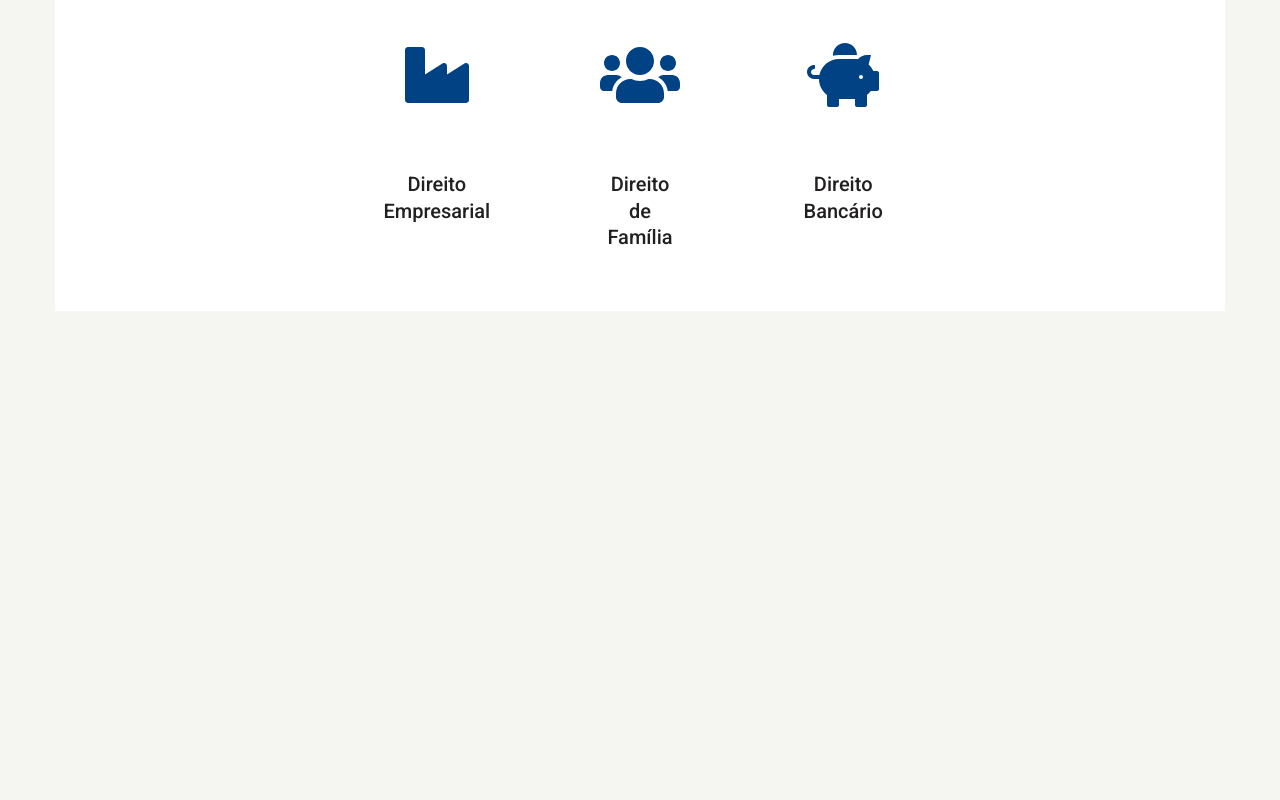
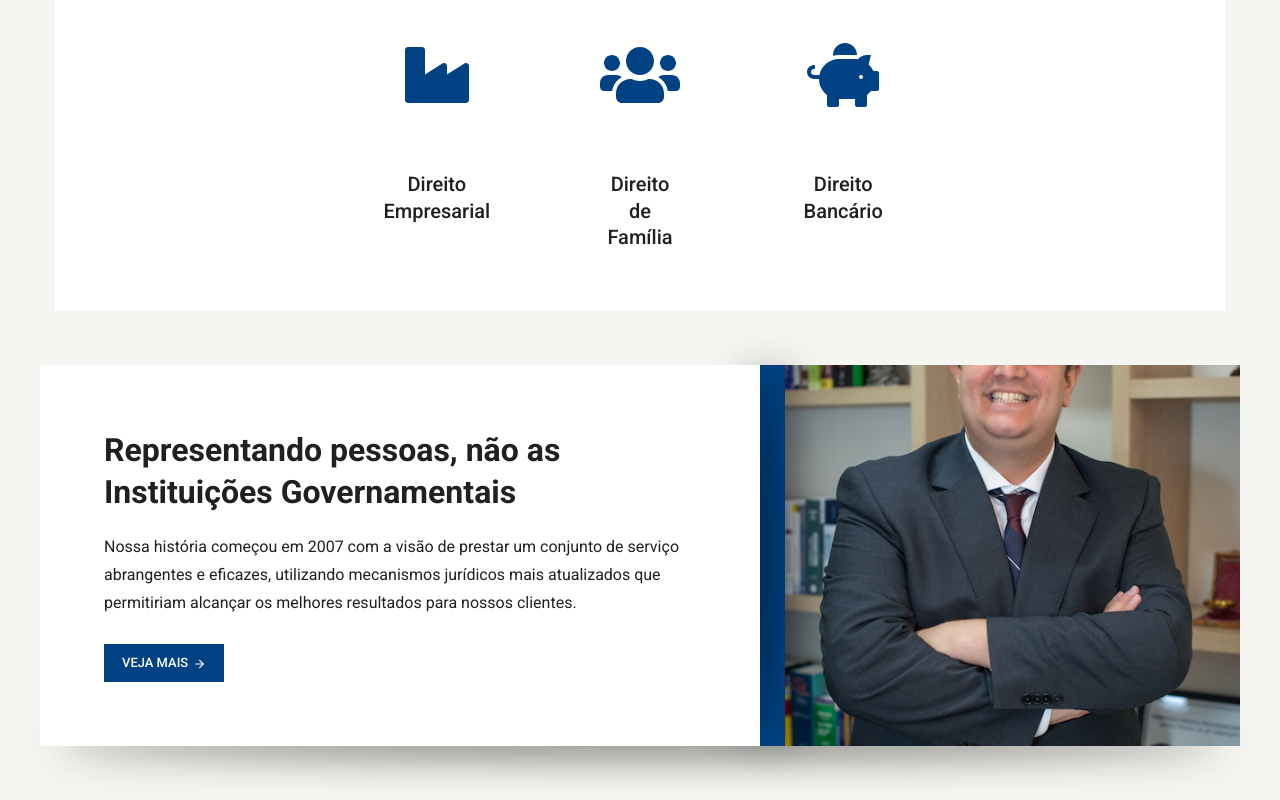
Before and after one commit to rafaelhirooka/advferraz, a Next.js app: page / in a window 1280 px wide. Shown: the part 1386-2186 px from the top of the page. Before the commit the page ends 1721 px from the top, so only its background shows below. Built offline with nearby package versions, Linux system fonts and the light colour scheme.

Commit message:
card white on home page

```diff
--- a/components/CardWhite/CardWhite.module.css
+++ b/components/CardWhite/CardWhite.module.css
@@ -102,7 +102,7 @@
   content: "";
   position: absolute;
   z-index: -1;
-  background: transparent;
+  background: transparent !important;
   box-shadow: 0 0 40px 5px rgba(0,0,0,0.8);
   border-radius: 60%;
   -webkit-transform: translateZ(0);
@@ -122,6 +122,17 @@
 
     visibility: visible;
   }
+}
+
+.cardContent:after {
+  content: "";
+  position: absolute;
+  top: 0;
+  left: 0;
+  width: 100%;
+  height: 100%;
+  background: #ffffff;
+  z-index: 1;
 }
 
 .cardBody {
--- a/components/CardWhite/index.js
+++ b/components/CardWhite/index.js
@@ -1,4 +1,4 @@
-import styles from 'CardWhite.module.css';
+import styles from './CardWhite.module.css';
 
 export default function CardWhite({title, description, image, button: Button}) {
   return (
--- a/components/Paper/Paper.module.css
+++ b/components/Paper/Paper.module.css
@@ -12,6 +12,21 @@
     top: 0px;
     margin-top: 0px;
   }
+}
+
+.paper::before {
+  content: "";
+  position: absolute;
+  z-index: -1;
+  box-shadow: rgba(0, 0, 0, 0.8) 0px 0px 40px 5px;
+  transform: translateZ(0px);
+  background: transparent;
+  border-radius: 60%;
+
+  height: 0.63rem;
+  left: 2%;
+  width: 96%;
+  bottom: 0px;
 }
 
 .paperHeader {
--- a/pages/home/index.js
+++ b/pages/home/index.js
@@ -1,5 +1,6 @@
 import styles from './Home.module.css';
 import CardBlack from '../../components/CardBlack';
+import CardWhite from '../../components/CardWhite';
 import Button from '../../components/Button';
 import Paper from '../../components/Paper';
 import Grid from '../../components/Grid';
@@ -33,9 +34,6 @@ export default function Home() {
       </section>
 
       <section className={styles.homeSection}>
-        {/* <div style={{textAlign: "center"}}>
-          <h3 className={styles.sectionTitle}>Áreas de atuação</h3>
-        </div> */}
         <div className={styles.sectionContent}>
           <Paper title="Áreas de atuação">
             <Grid>
@@ -87,6 +85,15 @@ export default function Home() {
           </Paper>
         </div>
       </section>
+
+      <section className={styles.firstSection}>
+        <CardWhite
+        title="Representando pessoas, não as Instituições Governamentais"
+        description="Nossa história começou em 2007 com a visão de prestar um conjunto de serviço abrangentes e eficazes, utilizando mecanismos jurídicos mais atualizados que permitiriam alcançar os melhores resultados para nossos clientes."
+        image="./gustavo-oliveira-ferraz.jpg"
+        button={<Button title="Veja mais" onClick={() => {alert('teste')}} />}
+        />
+      </section>
     </div>
   );
 }
--- a/pages/styles.css
+++ b/pages/styles.css
@@ -31,3 +31,13 @@ button {
    -ms-flex-direction: column;
    flex-direction: column;
 }
+
+html, body, div, span, applet, object, iframe, h1, h2, h3, h4, h5, h6, p, blockquote, pre, a, abbr, acronym, address, big, cite, code, del, dfn, em, img, ins, kbd, q, s, samp, small, strike, strong, sub, sup, tt, var, b, u, i, center, dl, dt, dd, ol, ul, li, fieldset, form, label, legend, table, caption, tbody, tfoot, thead, tr, th, td, article, aside, canvas, details, embed, figure, figcaption, footer, header, hgroup, menu, nav, output, ruby, section, summary, time, mark, audio, video {
+   vertical-align: baseline;
+   margin: 0px;
+   padding: 0px;
+   border-width: 0px;
+   border-style: initial;
+   border-color: initial;
+   border-image: initial;
+}
```
